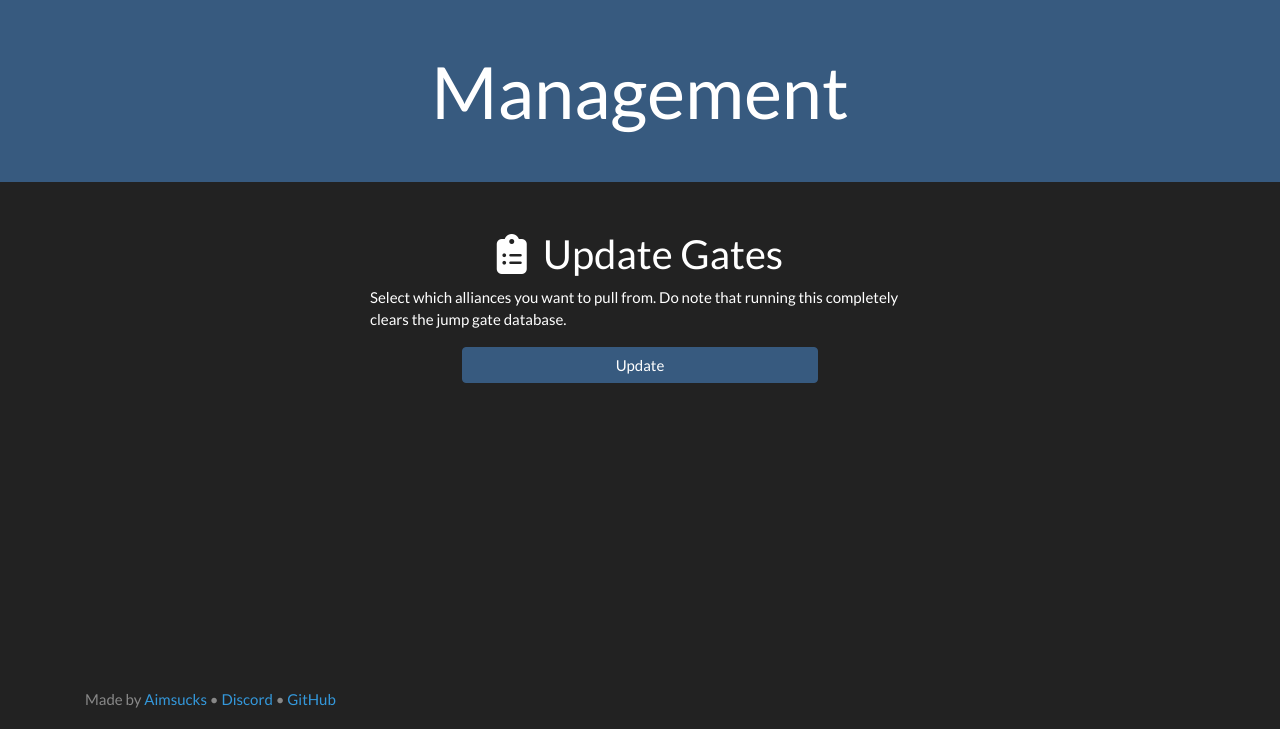
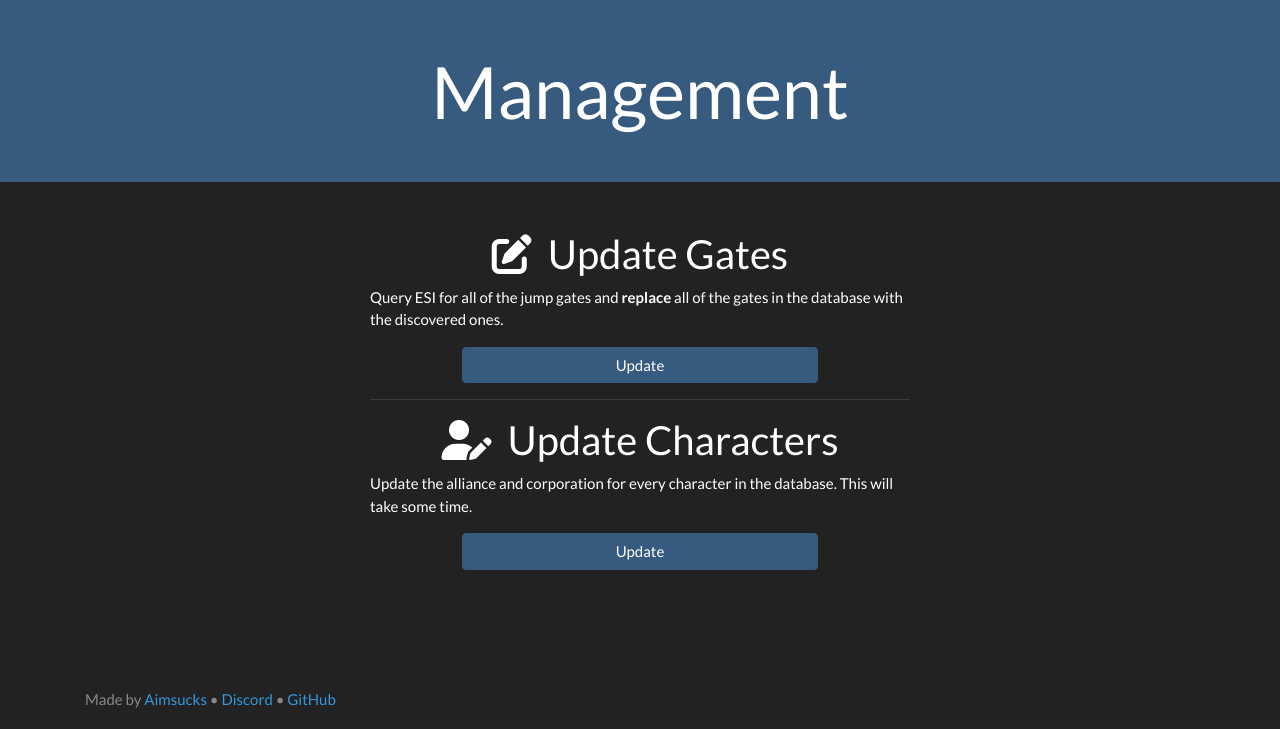
Before and after one commit to Aimsucks/blue-donut, a Django app: page /manager/ in a window 1280 px wide. Shown: the part 71-800 px from the top of the page. Run offline with Django 3.2, Linux system fonts and the light colour scheme; a user stored in the database is signed in; tables that the repository leaves empty hold one stand-in row (values such as "Sample post"); parts of the project's set-up code (start-up, migrations or seed data) failed here and were passed over; some libraries are stand-ins or nearby versions.

Commit message:
Updated manager with a button for updating characters. Tweaked the code a little bit and added single-sided gate checking.

```diff
--- a/jump_bridges/models.py
+++ b/jump_bridges/models.py
@@ -6,8 +6,8 @@ class AnsiblexJumpGates(models.Model):
     structureID = models.IntegerField(primary_key=True)
     fromSolarSystemID = models.IntegerField()
     toSolarSystemID = models.IntegerField()
-
     ownerID = models.BigIntegerField()
+    updated = models.DateTimeField(auto_now=True)
 
     def __str__(self):
         fromSolarSystem = SolarSystems.objects.values_list(
--- a/jump_bridges/templates/jump_bridges/manager.html
+++ b/jump_bridges/templates/jump_bridges/manager.html
@@ -16,94 +16,49 @@
 </div>
 {% endblock %}
 
+{% block extra_styling %}
+<style>
+hr {
+    border-top: 1px solid rgba(255, 255, 255, 0.1) !IMPORTANT;
+}
+</style>
+{% endblock %}
+
 {% block content %}
 <div class="container pt-5">
     <div class="row">
         <div class="col-3"></div>
         <div class="col-6">
-            <h2 class="text-center"><i class="fas fa-clipboard-list mr-3"></i></i>Update Gates</h2>
-            <p>Select which alliances you want to pull from. Do note that running this completely clears the jump gate
-                database.</p>
             <form id="updater" action="/manager/" method="post">
                 {% csrf_token %}
                 <div class="form-row">
+                    <div class="col">
+                        <h2 class="text-center"><i class="fas fa-edit mr-3"></i></i>Update Gates</h2>
+                        <p>Query ESI for all of the jump gates and <b>replace</b> all of the gates in the database with the discovered ones.</p>
+                    </div>
+                </div>
+                <div class="form-row">
                     <div class="col-2"></div>
                     <div class="col-8">
-                    {% comment %}
-                        <div class="form-row mb-3">
-                            <div class="col-4">
-                                <div class="custom-control custom-checkbox">
-                                    <input type="checkbox" class="custom-control-input" id="allianceTEST" checked>
-                                    <label class="custom-control-label" for="allianceTEST">TEST</label>
-                                </div>
-                                <div class="custom-control custom-checkbox">
-                                    <input type="checkbox" class="custom-control-input" id="allianceBRAVE" checked>
-                                    <label class="custom-control-label" for="allianceBRAVE">BRAVE</label>
-                                </div>
-                                <div class="custom-control custom-checkbox">
-                                    <input type="checkbox" class="custom-control-input" id="allianceREQ" checked>
-                                    <label class="custom-control-label" for="allianceREQ">REQ</label>
-                                </div>
-                                <div class="custom-control custom-checkbox">
-                                    <input type="checkbox" class="custom-control-input" id="allianceTW" checked>
-                                    <label class="custom-control-label" for="allianceTW">TW</label>
-                                </div>
-                                <div class="custom-control custom-checkbox">
-                                    <input type="checkbox" class="custom-control-input" id="allianceIOU" checked>
-                                    <label class="custom-control-label" for="allianceIOU">IOU</label>
-                                </div>
-                            </div>
-                            <div class="col-4">
-                                <div class="custom-control custom-checkbox">
-                                    <input type="checkbox" class="custom-control-input" id="allianceW4RP" checked>
-                                    <label class="custom-control-label" for="allianceW4RP">W4RP</label>
-                                </div>
-                                <div class="custom-control custom-checkbox">
-                                    <input type="checkbox" class="custom-control-input" id="allianceRR" checked>
-                                    <label class="custom-control-label" for="allianceRR">R-R</label>
-                                </div>
-                                <div class="custom-control custom-checkbox">
-                                    <input type="checkbox" class="custom-control-input" id="allianceFEDUP" checked>
-                                    <label class="custom-control-label" for="allianceFEDUP">FEDUP</label>
-                                </div>
-                                <div class="custom-control custom-checkbox">
-                                    <input type="checkbox" class="custom-control-input" id="allianceAARP" checked>
-                                    <label class="custom-control-label" for="allianceAARP">AARP.</label>
-                                </div>
-                                <div class="custom-control custom-checkbox">
-                                    <input type="checkbox" class="custom-control-input" id="allianceVINDI" checked>
-                                    <label class="custom-control-label" for="allianceVINDI">VINDI</label>
-                                </div>
-                            </div>
-                            <div class="col-4">
-                                <div class="custom-control custom-checkbox">
-                                    <input type="checkbox" class="custom-control-input" id="allianceKIA" checked>
-                                    <label class="custom-control-label" for="allianceKIA">KIA</label>
-                                </div>
-                                <div class="custom-control custom-checkbox">
-                                    <input type="checkbox" class="custom-control-input" id="allianceXIX" checked>
-                                    <label class="custom-control-label" for="allianceXIX">X.I.X</label>
-                                </div>
-                                <div class="custom-control custom-checkbox">
-                                    <input type="checkbox" class="custom-control-input" id="allianceRZR" checked>
-                                    <label class="custom-control-label" for="allianceRZR">-RZR-</label>
-                                </div>
-                                <div class="custom-control custom-checkbox">
-                                    <input type="checkbox" class="custom-control-input" id="allianceMI22" checked>
-                                    <label class="custom-control-label" for="allianceMI22">MI22</label>
-                                </div>
-                                <div class="custom-control custom-checkbox">
-                                    <input type="checkbox" class="custom-control-input" id="allianceURL" checked>
-                                    <label class="custom-control-label" for="allianceURL">URL</label>
-                                </div>
-                            </div>
-                        </div>
-                    {% endcomment %}
-                        <input type="submit" id="update" name="update" value="Update" class="btn btn-block btn-primary">
-                        {% block results %}{% endblock %}
+                        <input type="submit" id="update_gates" name="update_gates" value="Update" class="btn btn-block btn-primary">
                     </div>
                     <div class="col-2"></div>
                 </div>
+                <hr />
+                <div class="form-row">
+                    <div class="col">
+                        <h2 class="text-center"><i class="fas fa-user-edit mr-3"></i></i></i>Update Characters</h2>
+                        <p>Update the alliance and corporation for every character in the database. This will take some time.</p>
+                    </div>
+                </div>
+                <div class="form-row">
+                    <div class="col-2"></div>
+                    <div class="col-8">
+                        <input type="submit" id="update_characters" name="update_characters" value="Update" class="btn btn-block btn-primary">
+                    </div>
+                    <div class="col-2"></div>
+                </div>
+                {% block results %}{% endblock %}
             </form>
         </div>
         <div class="col-3"></div>
--- a/jump_bridges/templates/jump_bridges/updated.html
+++ b/jump_bridges/templates/jump_bridges/updated.html
@@ -3,5 +3,8 @@
 {% load bootstrap4 %}
 
 {% block results %}
-<h2 class="text-center mt-3">{{ gates_added }} gates have been added!</h2>
+<hr />
+<div class="form-row">
+    <h2 class="text-center">{{ number }} {{ noun }} have been updated!</h2>
+</div>
 {% endblock %}
--- a/jump_bridges/views.py
+++ b/jump_bridges/views.py
@@ -3,6 +3,7 @@ from django.contrib.auth.mixins import LoginRequiredMixin
 from django.views.generic.base import View
 
 from jump_bridges.backend import JumpBridgesBackend
+
 
 class AccessMixin(LoginRequiredMixin):
     def dispatch(self, request, *args, **kwargs):
@@ -12,38 +13,20 @@ class AccessMixin(LoginRequiredMixin):
 
 
 class ManagerView(AccessMixin, View):
-
     def get(self, request):
-        return render(
-            request,
-            'jump_bridges/manager.html'
-        )
+        return render(request, 'jump_bridges/manager.html')
 
     def post(self, request):
-        alliances = [
-            498125261,
-            99003214,
-            99003838,
-            99001099,
-            99002367,
-            99004116,
-            99001657,
-            99007289,
-            99008809,
-            99009104,
-            99008469,
-            99005518,
-            741557221,
-            1411711376,
-            99002826
-        ]
+        if 'update_gates' in request.POST:
+            alliances = [
+                498125261, 99003214, 99003838, 99001099, 99002367,
+                99004116, 99001657, 99007289, 99008809, 99009104,
+                99008469, 99005518, 741557221, 1411711376, 99002826
+            ]
 
-        gates = JumpBridgesBackend().search_routine(alliances)
+            gates = JumpBridgesBackend().search_routine(alliances)
+            return render(request, 'jump_bridges/updated.html', {'number': gates, 'noun': 'gates'})
 
-        return render(
-            request,
-            'jump_bridges/manager.html',
-            {
-                'gates_added': gates
-            }
-        )
+        elif 'update_characters' in request.POST:
+            characters = JumpBridgesBackend().update_characters()
+            return render(request, 'jump_bridges/updated.html', {'number': characters, 'noun': 'characters'})
```
Also changed, not shown: jump_bridges/backend.py (+34 -5 lines), jump_bridges/migrations/0003_ansiblexjumpgates_updated.py (added).
